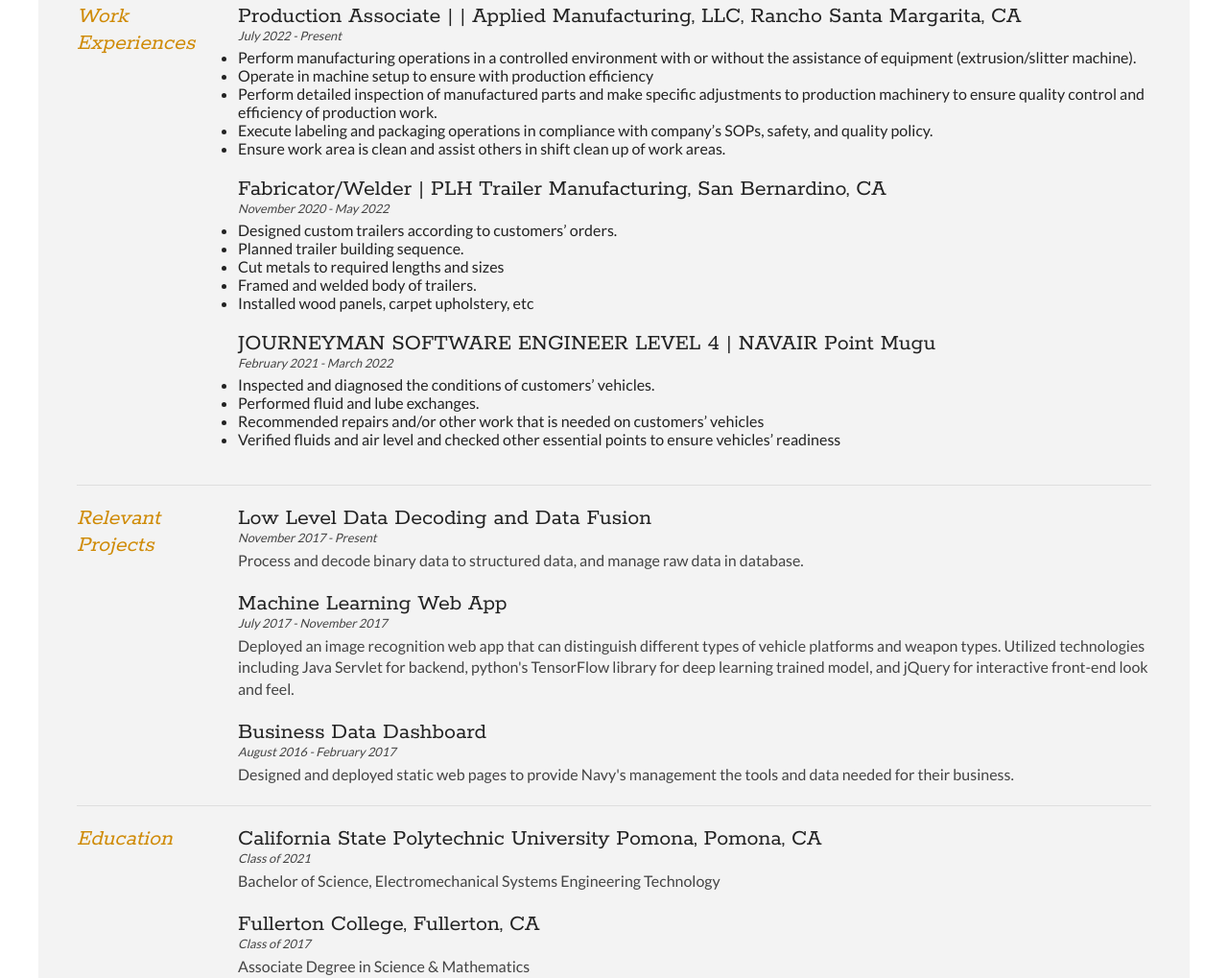
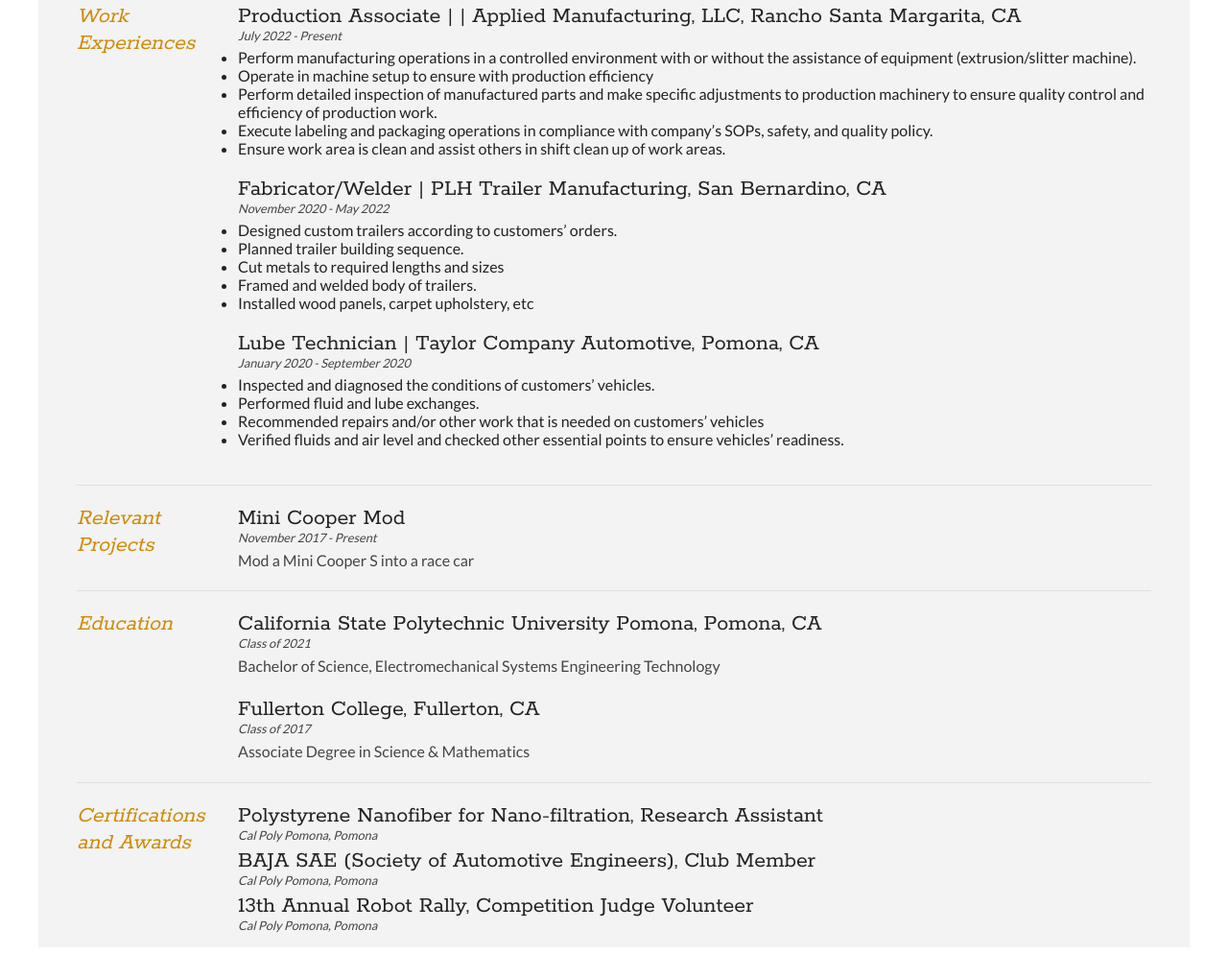
Before and after one commit to jevicko-gautama/jevicko-gautama.github.io, a plain HTML site: page index.html in a window 1280 px wide. Shown: the part 504-1523 px from the top of the page at 96% size. Drawn offline with Linux system fonts and the light colour scheme.

Commit message:
edit projects and experience

```diff
--- a/index.html
+++ b/index.html
@@ -126,13 +126,13 @@
 				</article>
 				<br>
 				<article>
-					<h2>JOURNEYMAN SOFTWARE ENGINEER LEVEL 4 | NAVAIR Point Mugu</h2>
-					<p class="subDetails">February 2021 - March 2022</p>
+					<h2>Lube Technician | Taylor Company Automotive, Pomona, CA</h2>
+					<p class="subDetails">January 2020 - September 2020</p>
 					<ul>
 						<li>Inspected and diagnosed the conditions of customers’ vehicles.</li>
 						<li>Performed fluid and lube exchanges.</li>
 						<li>Recommended repairs and/or other work that is needed on customers’ vehicles</li>
-						<li>Verified fluids and air level and checked other essential points to ensure vehicles’ readiness</li>
+						<li>Verified fluids and air level and checked other essential points to ensure vehicles’ readiness.</li>
 					</ul>
 				</article>
 				<br>
@@ -148,26 +148,11 @@
 
 			<div class="sectionContent">
 				<article>
-					<h2>Low Level Data Decoding and Data Fusion</h2>
+					<h2>Mini Cooper Mod</h2>
 					<p class="subDetails">November 2017 - Present</p>
-					<p>Process and decode binary data to structured data, and manage raw data in database. </p>
+					<p>Mod a Mini Cooper S into a race car</p>
 				</article>
 
-				<article>
-					<h2>Machine Learning Web App</h2>
-					<p class="subDetails">July 2017 - November 2017</p>
-					<p>
-						Deployed an image recognition web app that can distinguish different types of vehicle platforms and weapon types. Utilized technologies including Java Servlet for backend, python's TensorFlow library for deep learning trained model, and jQuery for interactive front-end look and feel.
-					</p>
-				</article>
-
-				<article>
-					<h2>Business Data Dashboard</h2>
-					<p class="subDetails"> August 2016 - February 2017</p>
-					<p>
-						Designed and deployed static web pages to provide Navy's management the tools and data needed for their business.
-					</p>
-				</article>
 			</div>
 			<div class="clear"></div>
 		</section>
```
